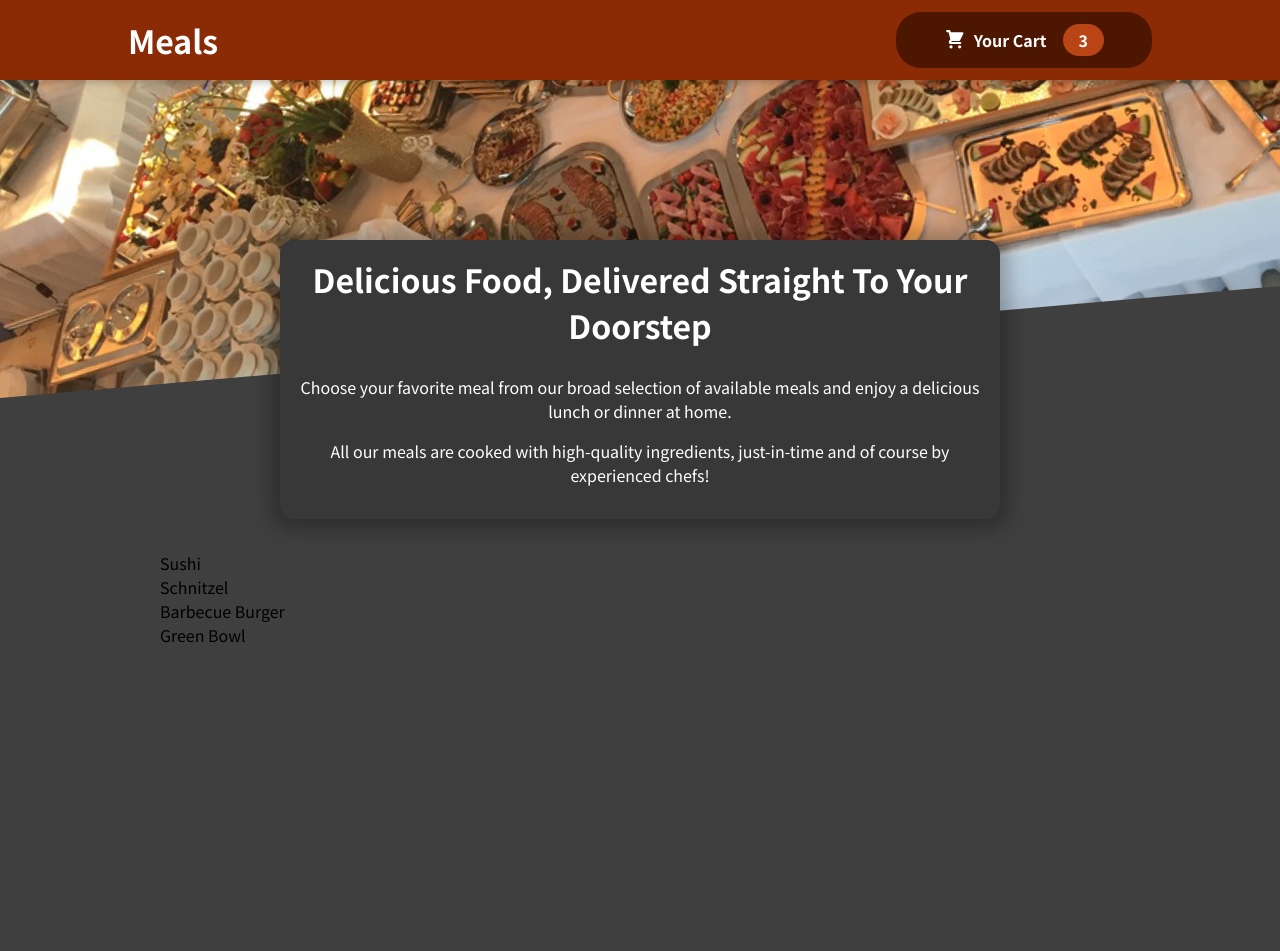
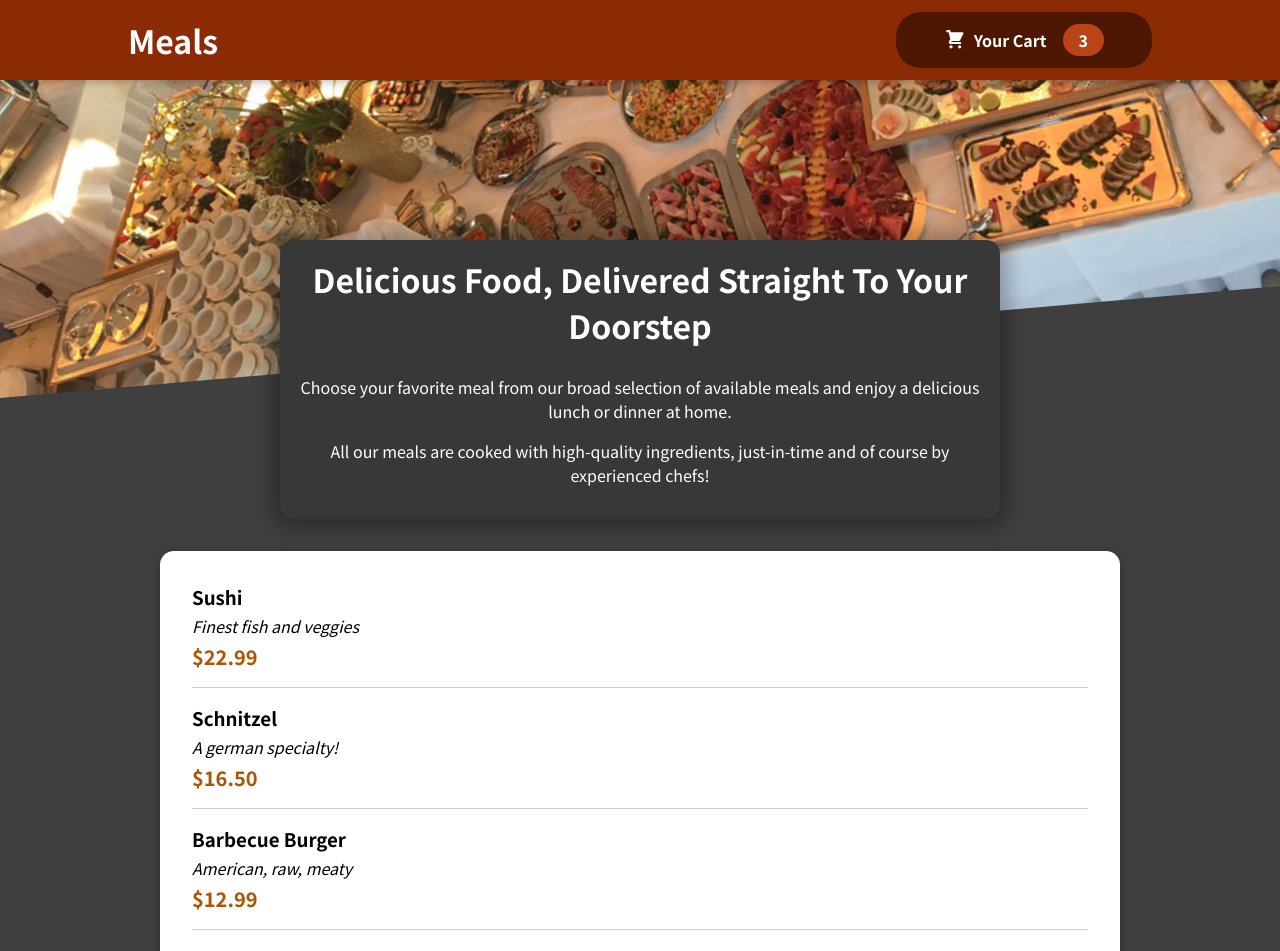
Before and after one commit to JosiahMiranda/food-ordering-app, a React (Create React App) app: page / in a window 1280 px wide. Shown: the top 951 px of the page. Before the commit the page ends 800 px from the top, so only its background shows below. Built offline with nearby package versions, Linux system fonts and the light colour scheme.

Commit message:
added mealitem component and styling to available meals

```diff
--- a/src/components/Meals/AvailableMeals.js
+++ b/src/components/Meals/AvailableMeals.js
@@ -1,4 +1,6 @@
 import styles from "./AvailableMeals.module.css";
+import Card from "../UI/Card";
+import MealItem from "./MealItem/MealItem";
 
 const DUMMY_MEALS = [
     {
@@ -30,13 +32,15 @@
 const AvailableMeals = () => {
 
     const mealsList = DUMMY_MEALS.map(meal => {
-        return <li>{meal.name}</li>
+        return <MealItem key={meal.id} name={meal.name} description={meal.description} price={meal.price} />
     });
 
     return <section className={styles.meals}>
-        <ul>
-            {mealsList}
-        </ul>
+        <Card>
+            <ul>
+                {mealsList}
+            </ul>
+        </Card>
     </section>
 };
 
--- /dev/null
+++ b/src/components/Meals/MealItem/MealItem.js
@@ -0,0 +1,21 @@
+import React from "react";
+
+import styles from "./MealItem.module.css";
+
+const MealItem = props => {
+
+    const price = `$${props.price.toFixed(2)}`;
+
+    return <li className={styles.meal}>
+        <div>
+            <h3>{props.name}</h3>
+            <div className={styles.description}>{props.description}</div>
+            <div className={styles.price}>{price}</div>
+        </div>
+        <div>
+
+        </div>
+    </li>
+};
+
+export default MealItem;
--- /dev/null
+++ b/src/components/Meals/MealItem/MealItem.module.css
@@ -0,0 +1,22 @@
+.meal {
+    display: flex;
+    justify-content: space-between;
+    margin: 1rem;
+    padding-bottom: 1rem;
+    border-bottom: 1px solid #ccc;
+}
+
+.meal h3 {
+    margin: 0 0 0.25rem 0;
+}
+
+.description {
+    font-style: italic;
+}
+
+.price {
+    margin-top: 0.25rem;
+    font-weight: bold;
+    color: #ad5502;
+    font-size: 1.25rem;
+}
--- /dev/null
+++ b/src/components/UI/Card.js
@@ -0,0 +1,8 @@
+import React from "react";
+import styles from "./Card.module.css";
+
+const Card = props => {
+    return <div className={styles.card}>{props.children}</div>
+};
+
+export default Card;
--- /dev/null
+++ b/src/components/UI/Card.module.css
@@ -0,0 +1,6 @@
+.card {
+    padding: 1rem;
+    box-shadow: 0 2px 8px rgba(0, 0, 0, 0.25);
+    border-radius: 14px;
+    background-color: white;
+}
```
Also changed, not shown: src/components/Meals/MealItem/MealItemForm.js (added).
